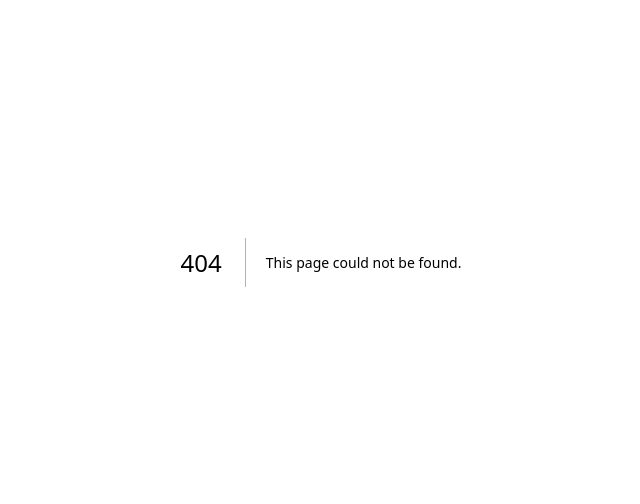
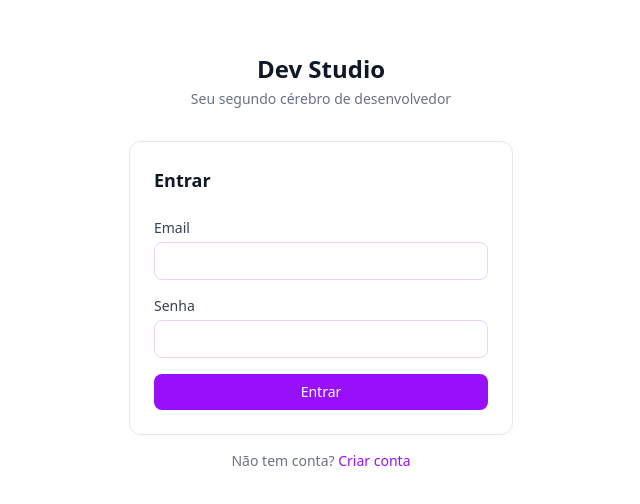
Before and after one commit to Kauan467/dev-studio, a Next.js app: page /login in a window 1280 px wide. Before the commit this address had no page. Shown: the part 138-642 px from the top of the page, without its empty margins (319-959 px from the left). Built offline with nearby package versions, Linux system fonts and the light colour scheme.

Commit message:
feat: tela de login com autenticação NextAuth

```diff
--- /dev/null
+++ b/src/app/login/page.js
@@ -0,0 +1,100 @@
+"use client";
+
+import { useState } from "react";
+import { signIn } from "next-auth/react";
+import { useRouter } from "next/navigation";
+import Link from "next/link";
+
+export default function LoginPage() {
+  const [email, setEmail] = useState("");
+  const [password, setPassword] = useState("");
+  const [error, setError] = useState("");
+  const [loading, setLoading] = useState(false);
+  const router = useRouter();
+
+  async function handleSubmit(e) {
+    e.preventDefault();
+    setError("");
+    setLoading(true);
+
+    const result = await signIn("credentials", {
+      email,
+      password,
+      redirect: false,
+    });
+
+    setLoading(false);
+
+    if (result?.error) {
+      setError("Email ou senha incorretos");
+    } else {
+      router.push("/dashboard");
+    }
+  }
+
+  return (
+    <div className="min-h-screen flex items-center justify-center bg-white">
+      <div className="w-full max-w-sm">
+        <div className="text-center mb-8">
+          <h1 className="text-2xl font-bold text-gray-900">Dev Studio</h1>
+          <p className="text-sm text-gray-500 mt-1">
+            Seu segundo cérebro de desenvolvedor
+          </p>
+        </div>
+
+        <div className="bg-white rounded-xl border border-gray-200 p-6">
+          <h2 className="text-lg font-semibold text-gray-900 mb-6">Entrar</h2>
+
+          {error && (
+            <div className="bg-red-50 text-red-600 text-sm px-4 py-3 rounded-lg mb-4">
+              {error}
+            </div>
+          )}
+
+          <form onSubmit={handleSubmit} className="space-y-4">
+            <div>
+              <label className="block text-sm font-medium text-gray-700 mb-1">
+                Email
+              </label>
+              <input
+                type="email"
+                value={email}
+                onChange={(e) => setEmail(e.target.value)}
+                required
+                className="w-full px-3 py-2 border border-purple-200 rounded-lg text-sm focus:outline-none focus:ring-2 focus:ring-purple-500 focus:border-transparent"
+              />
+            </div>
+
+            <div>
+              <label className="block text-sm font-medium text-gray-700 mb-1">
+                Senha
+              </label>
+              <input
+                type="password"
+                value={password}
+                onChange={(e) => setPassword(e.target.value)}
+                required
+                className="w-full px-3 py-2 border border-purple-200 rounded-lg text-sm focus:outline-none focus:ring-2 focus:ring-purple-500 focus:border-transparent"
+              />
+            </div>
+
+            <button
+              type="submit"
+              disabled={loading}
+              className="w-full bg-purple-600 text-white py-2 rounded-lg text-sm font-medium hover:bg-purple-700 disabled:opacity-50 disabled:cursor-not-allowed transition-colors"
+            >
+              {loading ? "Entrando..." : "Entrar"}
+            </button>
+          </form>
+        </div>
+
+        <p className="text-center text-sm text-gray-500 mt-4">
+          Não tem conta?{" "}
+          <Link href="/register" className="text-purple-600 hover:underline">
+            Criar conta
+          </Link>
+        </p>
+      </div>
+    </div>
+  );
+}
```
